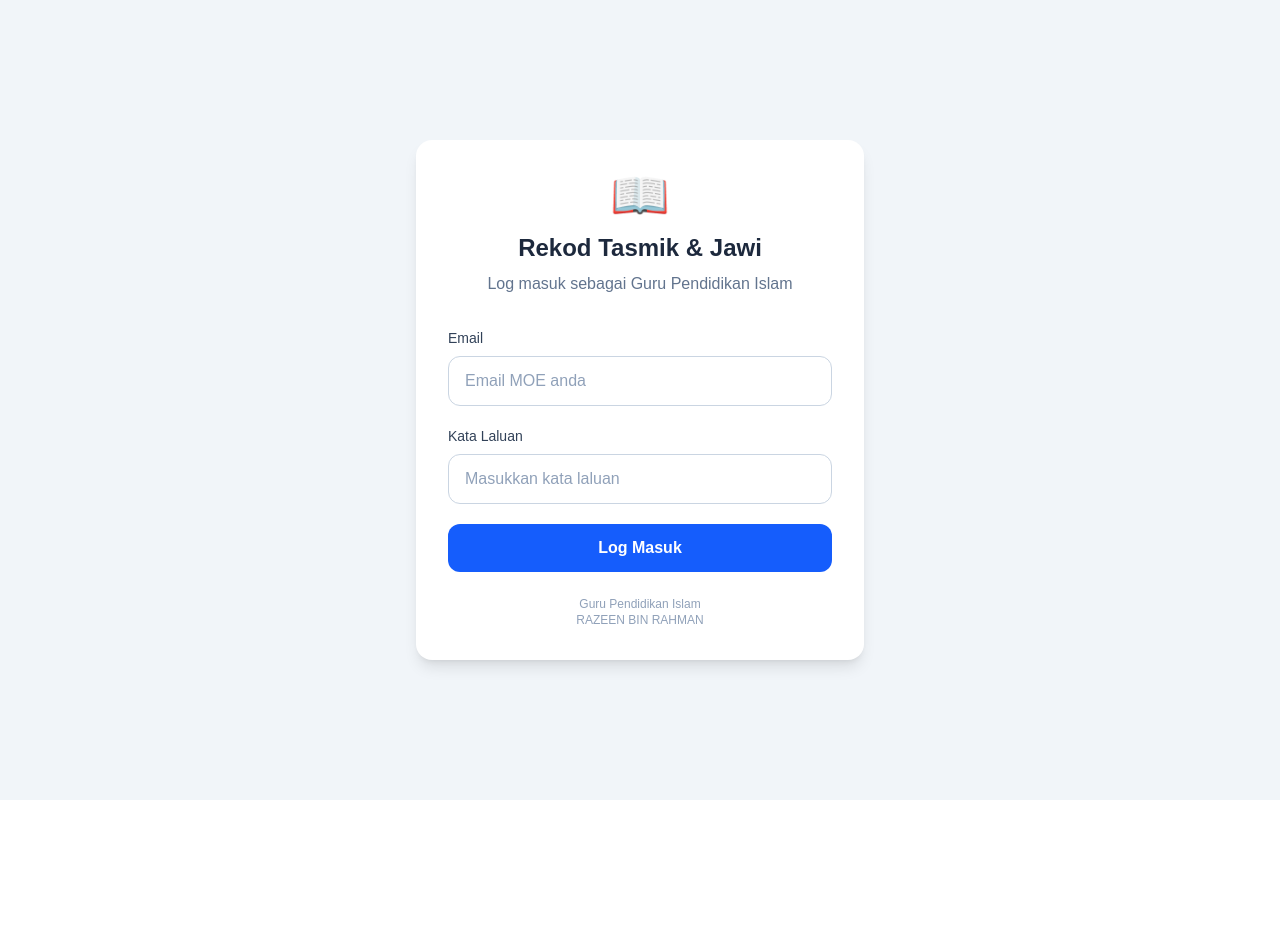
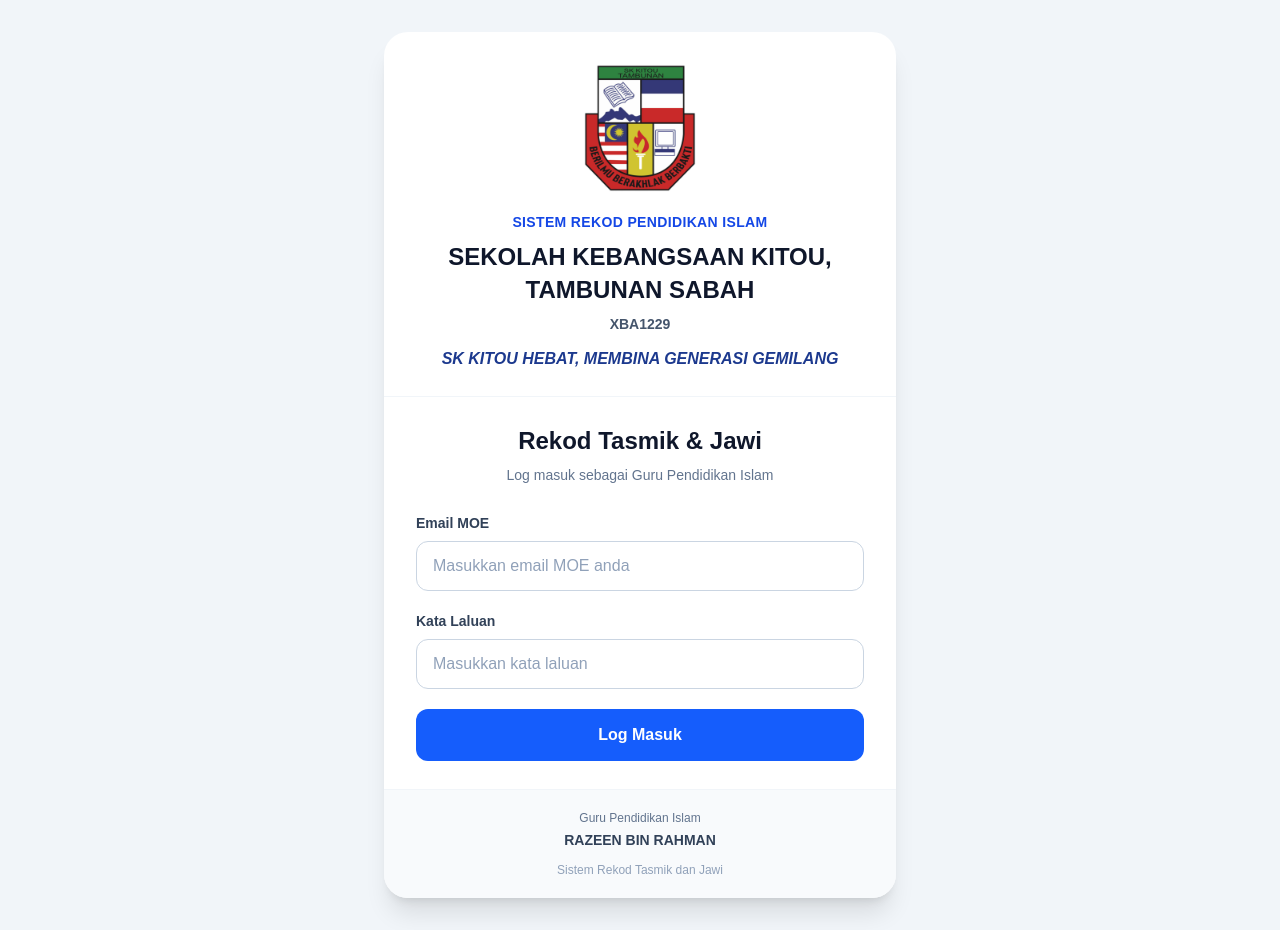
Before and after one commit to Namadz89/tasmik-jawi, a Next.js app: page /login in a window 1280 px wide. Before the commit the page ends 800 px from the top, so only its background shows below. Built offline with nearby package versions, Linux system fonts and the light colour scheme; no server answers.

Commit message:
Kemaskini paparan kod sekolah pada halaman login

```diff
--- a/app/login/page.tsx
+++ b/app/login/page.tsx
@@ -1,6 +1,8 @@
+
 "use client";
 
 import { FormEvent, useState } from "react";
+import Image from "next/image";
 import { useRouter } from "next/navigation";
 import { supabase } from "@/lib/supabase";
 
@@ -12,42 +14,94 @@ export default function LoginPage() {
   const [loading, setLoading] = useState(false);
   const [error, setError] = useState("");
 
-  async function handleLogin(event: FormEvent<HTMLFormElement>) {
+  async function handleLogin(
+    event: FormEvent<HTMLFormElement>
+  ) {
     event.preventDefault();
 
     setLoading(true);
     setError("");
 
-    const result = await supabase.auth.signInWithPassword({
-      email: email,
-      password: password,
+    try {
+      const result =
+        await supabase.auth.signInWithPassword({
+          email,
+          password,
         });
 
       if (result.error) {
-      setError("Email atau kata laluan tidak betul.");
-      setLoading(false);
+        setError(
+          "Email atau kata laluan tidak betul."
+        );
         return;
       }
 
       router.push("/");
       router.refresh();
+    } catch (err) {
+      console.error("Ralat log masuk:", err);
+
+      setError(
+        "Tidak dapat menyambung ke sistem. Sila cuba lagi."
+      );
+    } finally {
+      setLoading(false);
+    }
   }
 
   return (
-    <main className="min-h-screen bg-slate-100 flex items-center justify-center p-4">
-      <div className="w-full max-w-md">
-        <div className="bg-white rounded-2xl shadow-lg p-6 sm:p-8">
+    <main className="flex min-h-screen items-center justify-center bg-slate-100 px-4 py-8 text-slate-900">
+      <div className="w-full max-w-lg">
+        <div className="overflow-hidden rounded-3xl bg-white shadow-xl">
 
-          <div className="text-center mb-8">
-            <div className="text-5xl mb-3">
-              📖
+          {/* IDENTITI SEKOLAH */}
+          <header className="border-b border-slate-100 px-5 pb-6 pt-8 text-center sm:px-8">
+
+            {/* LOGO SEKOLAH */}
+            <div className="mb-5 flex justify-center">
+              <Image
+                src="/logo-sekolah.jpg"
+                alt="Logo Sekolah Kebangsaan Kitou"
+                width={130}
+                height={130}
+                priority
+                className="h-auto w-28 object-contain sm:w-32"
+              />
             </div>
 
-            <h1 className="text-2xl font-bold text-slate-800">
-              Rekod Tasmik & Jawi
+            {/* NAMA SISTEM */}
+            <p className="mb-2 text-xs font-bold uppercase tracking-wide text-blue-700 sm:text-sm">
+              SISTEM REKOD PENDIDIKAN ISLAM
+            </p>
+
+            {/* NAMA SEKOLAH */}
+            <h1 className="text-xl font-extrabold leading-snug text-slate-900 sm:text-2xl">
+              SEKOLAH KEBANGSAAN KITOU,
+              <span className="block">
+                TAMBUNAN SABAH
+              </span>
             </h1>
 
-            <p className="text-slate-500 mt-2">
+            {/* KOD SEKOLAH - TANPA LABEL */}
+            <p className="mt-2 text-sm font-semibold text-slate-600">
+              XBA1229
+            </p>
+
+            {/* MOTTO SEKOLAH */}
+            <p className="mt-3 text-sm font-bold italic leading-relaxed text-blue-900 sm:text-base">
+              SK KITOU HEBAT, MEMBINA GENERASI GEMILANG
+            </p>
+          </header>
+
+          {/* BORANG LOG MASUK */}
+          <section className="px-5 py-7 sm:px-8">
+
+            <div className="mb-7 text-center">
+              <h2 className="text-2xl font-bold text-slate-900">
+                Rekod Tasmik &amp; Jawi
+              </h2>
+
+              <p className="mt-2 text-sm text-slate-500">
                 Log masuk sebagai Guru Pendidikan Islam
               </p>
             </div>
@@ -57,29 +111,35 @@ export default function LoginPage() {
               className="space-y-5"
             >
 
+              {/* EMAIL */}
               <div>
                 <label
                   htmlFor="email"
-                className="block text-sm font-medium text-slate-700 mb-2"
+                  className="mb-2 block text-sm font-semibold text-slate-700"
                 >
-                Email
+                  Email MOE
                 </label>
 
                 <input
                   id="email"
                   type="email"
+                  autoComplete="username"
                   value={email}
-                onChange={(event) => setEmail(event.target.value)}
-                placeholder="Email MOE anda"
+                  onChange={(event) =>
+                    setEmail(event.target.value)
+                  }
+                  placeholder="Masukkan email MOE anda"
                   required
-                className="w-full rounded-xl border border-slate-300 px-4 py-3 text-black placeholder:text-slate-400 outline-none focus:border-blue-500 focus:ring-2 focus:ring-blue-200"
+                  disabled={loading}
+                  className="w-full rounded-xl border border-slate-300 bg-white px-4 py-3 text-black placeholder:text-slate-400 outline-none transition focus:border-blue-500 focus:ring-2 focus:ring-blue-200 disabled:opacity-60"
                 />
               </div>
 
+              {/* KATA LALUAN */}
               <div>
                 <label
                   htmlFor="password"
-                className="block text-sm font-medium text-slate-700 mb-2"
+                  className="mb-2 block text-sm font-semibold text-slate-700"
                 >
                   Kata Laluan
                 </label>
@@ -87,35 +147,58 @@ export default function LoginPage() {
                 <input
                   id="password"
                   type="password"
+                  autoComplete="current-password"
                   value={password}
-                onChange={(event) => setPassword(event.target.value)}
+                  onChange={(event) =>
+                    setPassword(event.target.value)
+                  }
                   placeholder="Masukkan kata laluan"
                   required
-                className="w-full rounded-xl border border-slate-300 px-4 py-3 text-black placeholder:text-slate-400 outline-none focus:border-blue-500 focus:ring-2 focus:ring-blue-200"
+                  disabled={loading}
+                  className="w-full rounded-xl border border-slate-300 bg-white px-4 py-3 text-black placeholder:text-slate-400 outline-none transition focus:border-blue-500 focus:ring-2 focus:ring-blue-200 disabled:opacity-60"
                 />
               </div>
 
+              {/* MESEJ RALAT */}
               {error && (
-              <div className="rounded-xl bg-red-50 border border-red-200 px-4 py-3 text-sm text-red-700">
+                <div
+                  role="alert"
+                  className="rounded-xl border border-red-200 bg-red-50 px-4 py-3 text-sm text-red-700"
+                >
                   {error}
                 </div>
               )}
 
+              {/* BUTANG LOG MASUK */}
               <button
                 type="submit"
                 disabled={loading}
-              className="w-full rounded-xl bg-blue-600 px-4 py-3 font-semibold text-white hover:bg-blue-700 disabled:opacity-50"
+                className="w-full rounded-xl bg-blue-600 px-4 py-3.5 text-base font-bold text-white transition hover:bg-blue-700 disabled:cursor-not-allowed disabled:opacity-60"
               >
-              {loading ? "Sedang log masuk..." : "Log Masuk"}
+                {loading
+                  ? "Sedang log masuk..."
+                  : "Log Masuk"}
               </button>
 
             </form>
+          </section>
 
-          <div className="mt-6 text-center text-xs text-slate-400">
+          {/* MAKLUMAT GURU */}
+          <footer className="border-t border-slate-100 bg-slate-50 px-5 py-5 text-center">
+
+            <p className="text-xs text-slate-500">
               Guru Pendidikan Islam
-            <br />
+            </p>
+
+            <p className="mt-1 text-sm font-bold text-slate-700">
               RAZEEN BIN RAHMAN
-          </div>
+            </p>
+
+            <p className="mt-3 text-xs text-slate-400">
+              Sistem Rekod Tasmik dan Jawi
+            </p>
+
+          </footer>
 
         </div>
       </div>
```
Lines whose indentation alone changed are shown as unchanged.
